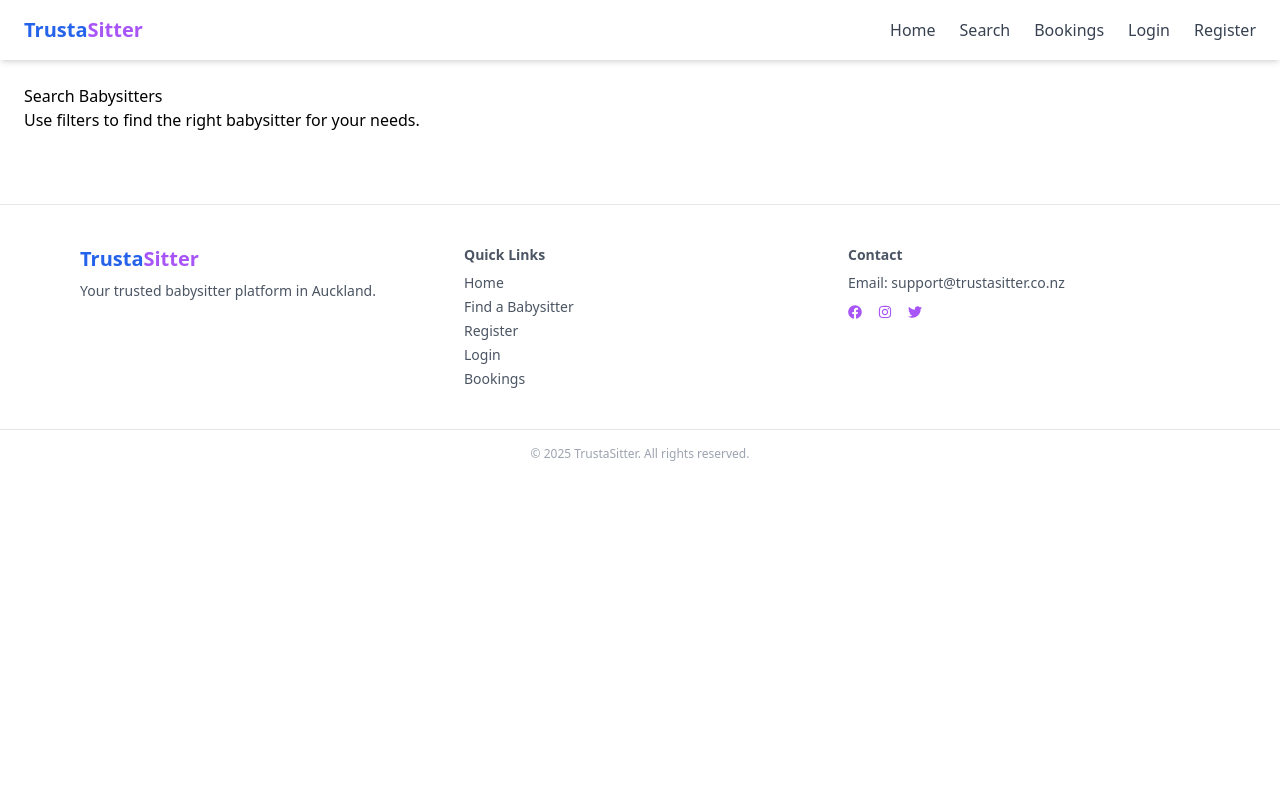
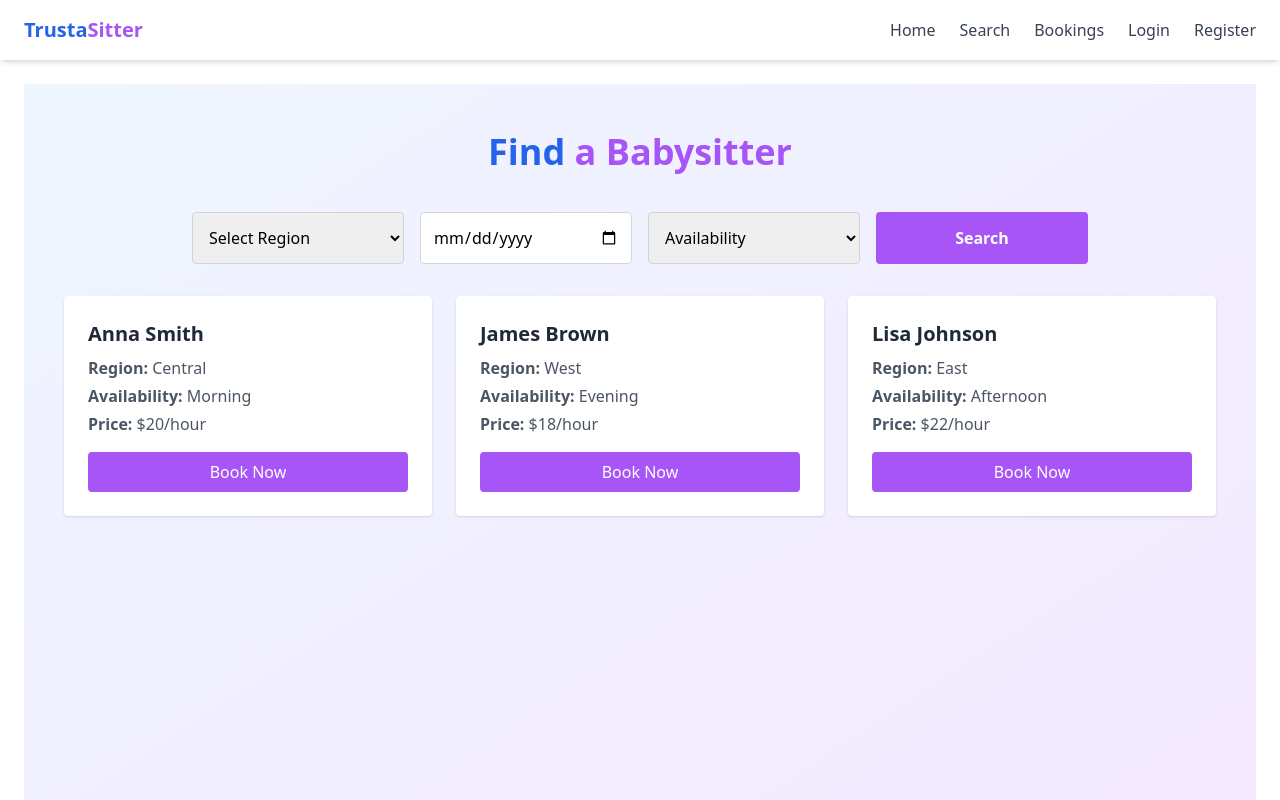
Before and after one commit to LargeWC-Code/TrustaSitter, a React (Vite) app in the folder trustasitter-frontend/: page /search in a window 1280 px wide. Shown: the top 800 px of the page. Built offline with nearby package versions, Linux system fonts and the light colour scheme.

Commit message:
feat: create Search page layout with filters and mock data for testing

```diff
--- a/trustasitter-frontend/package.json
+++ b/trustasitter-frontend/package.json
@@ -10,6 +10,7 @@
     "preview": "vite preview"
   },
   "dependencies": {
+    "axios": "^1.10.0",
     "react": "^19.1.0",
     "react-dom": "^19.1.0",
     "react-icons": "^5.5.0",
--- a/trustasitter-frontend/src/pages/Search.jsx
+++ b/trustasitter-frontend/src/pages/Search.jsx
@@ -1,12 +1,97 @@
-// Page: Search
-import React from 'react';
+import React, { useEffect, useState } from "react";
+import axios from "axios";
 
 const Search = () => {
+  const [babysitters, setBabysitters] = useState([]);
+
+  useEffect(() => {
+    // Aqui ainda vai o fetch real quando conectarmos o backend
+    setBabysitters([
+      {
+        id: 1,
+        name: "Anna Smith",
+        region: "Central",
+        availability: "Morning",
+        price: "$20/hour",
+      },
+      {
+        id: 2,
+        name: "James Brown",
+        region: "West",
+        availability: "Evening",
+        price: "$18/hour",
+      },
+      {
+        id: 3,
+        name: "Lisa Johnson",
+        region: "East",
+        availability: "Afternoon",
+        price: "$22/hour",
+      },
+    ]);
+  }, []);
+
   return (
-    <div>
-      <h2>Search Babysitters</h2>
-      <p>Use filters to find the right babysitter for your needs.</p>
-    </div>
+    <main className="bg-gradient-to-br from-blue-50 to-purple-100 min-h-screen py-12 px-6">
+      {/* Título */}
+      <h1 className="text-4xl font-bold text-center mb-10">
+        <span className="text-blue-600">Find</span>{" "}
+        <span className="text-purple-500">a Babysitter</span>
+      </h1>
+
+      {/* Filtros */}
+      <div className="max-w-4xl mx-auto grid grid-cols-1 md:grid-cols-4 gap-4 mb-8">
+        <select className="border border-gray-300 p-3 rounded w-full">
+          <option value="">Select Region</option>
+          <option value="Central">Central</option>
+          <option value="East">East</option>
+          <option value="West">West</option>
+          <option value="North">North</option>
+          <option value="South">South</option>
+        </select>
+        <input
+          type="date"
+          className="border border-gray-300 p-3 rounded w-full"
+        />
+        <select className="border border-gray-300 p-3 rounded w-full">
+          <option value="">Availability</option>
+          <option value="Morning">Morning</option>
+          <option value="Afternoon">Afternoon</option>
+          <option value="Evening">Evening</option>
+        </select>
+        <button className="bg-purple-500 hover:bg-purple-600 text-white font-semibold rounded p-3 w-full transition">
+          Search
+        </button>
+      </div>
+
+      {/* Resultados */}
+      <div className="max-w-6xl mx-auto grid grid-cols-1 md:grid-cols-2 lg:grid-cols-3 gap-6">
+        {babysitters.map((babysitter) => (
+          <div
+            key={babysitter.id}
+            className="bg-white rounded shadow p-6 flex flex-col justify-between"
+          >
+            <div>
+              <h2 className="text-xl font-semibold mb-2 text-gray-800">
+                {babysitter.name}
+              </h2>
+              <p className="text-gray-600 mb-1">
+                <strong>Region:</strong> {babysitter.region}
+              </p>
+              <p className="text-gray-600 mb-1">
+                <strong>Availability:</strong> {babysitter.availability}
+              </p>
+              <p className="text-gray-600">
+                <strong>Price:</strong> {babysitter.price}
+              </p>
+            </div>
+            <button className="mt-4 bg-purple-500 hover:bg-purple-600 text-white py-2 rounded transition">
+              Book Now
+            </button>
+          </div>
+        ))}
+      </div>
+    </main>
   );
 };
 
```
Also changed, not shown: 1 other file (tests, documents, lock files or other folders).
